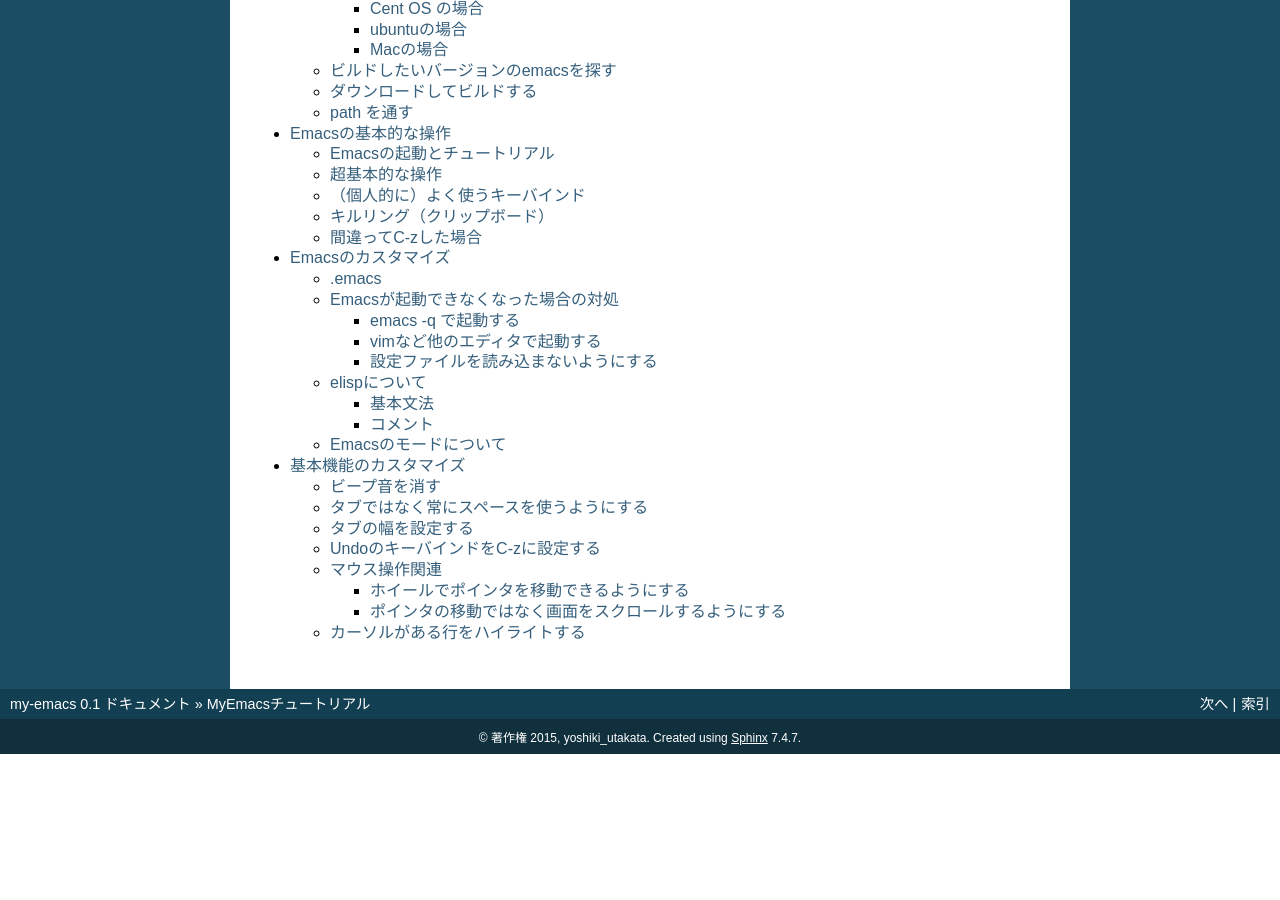
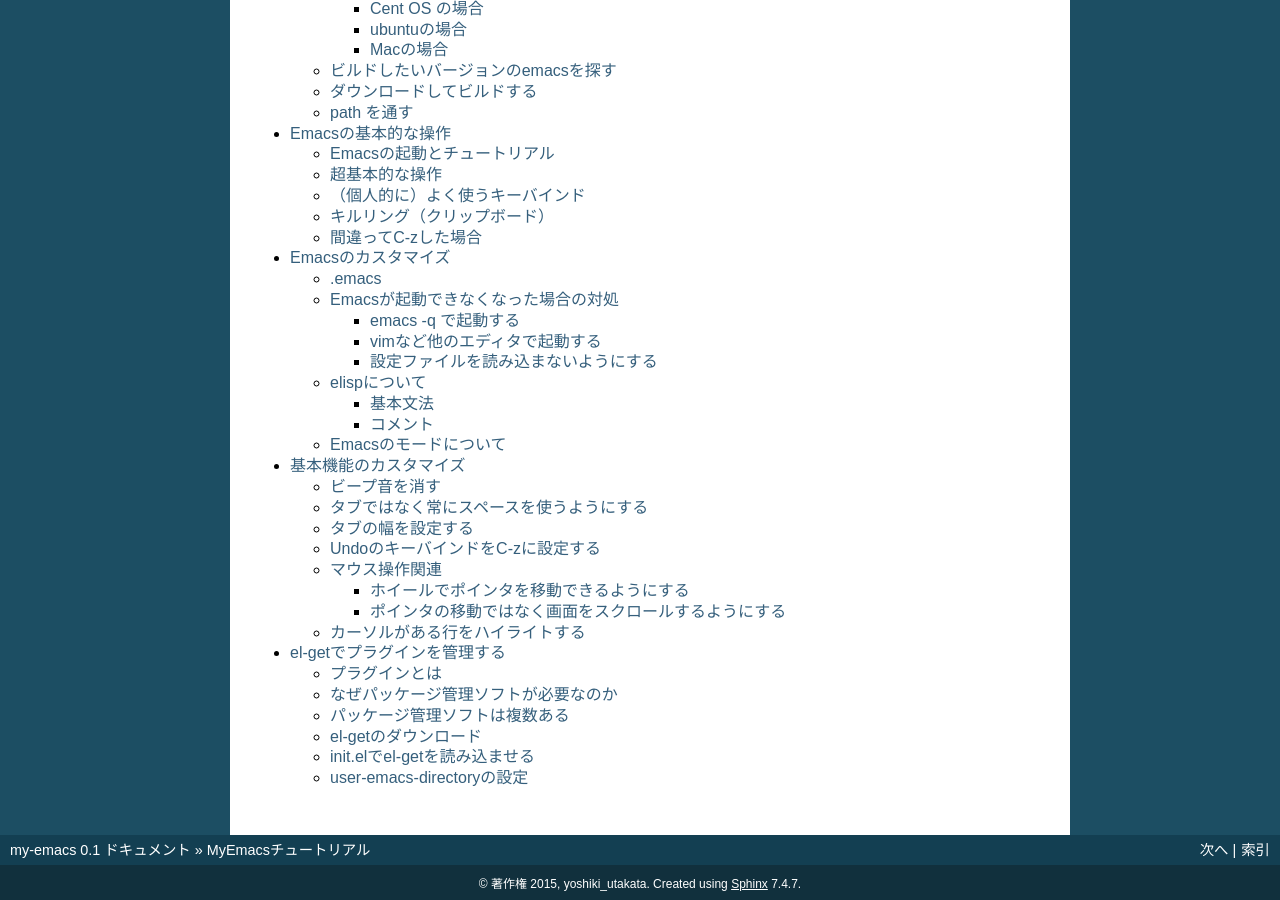
Before and after one commit to yoshikyoto/my-emacs-docs, a Sphinx documentation site: the page built from docs/index.rst, in a window 1280 px wide and 900 px high, scrolled down 753 px. Built offline with Sphinx 7.4.7, drawn with Linux system fonts in a browser that asks for light colours; before the commit the page ends 1507 px from its top, so only the background shows below that; some of the changed lines change nothing that is shown.

Commit message:
el-getについて追記

```diff
--- /dev/null
+++ b/docs/el-get.rst
@@ -0,0 +1,109 @@
+============================
+el-getでプラグインを管理する
+============================
+
+ここでは、ついに、Emacs標準機能ではない、プラグインについて触れていきます。
+
+最初にインストールするのは、パッケージ管理ソフトであるel-getです。
+
+プラグインとは
+==============
+
+Emacsはカスタマイズ性に優れたエディタです。
+Emacs自体にも様々な機能が付属しています。
+しかし、より複雑な機能や、特定の用途にのみ特化した機能は標準では付属していないこともあります。
+そこで現れるのがプラグイン、あるいはパッケージと呼ばれるものです。
+例えば、Emacsから直接gitのコマンドをいじれるプラグインなどがあります。
+
+なぜパッケージ管理ソフトが必要なのか
+====================================
+
+パッケージを追加しようと思った場合、通常は以下の手順が必要になります。
+
+1) パッケージを配布しているサイトに行き、パッケージをダウンロードする
+2) init.elに設定を書き、パッケージをEmacsに読み込ませる
+
+パッケージ管理ソフトの導入によってこうなります。
+
+1) init.elにパッケージの設定を書く
+2) パッケージ管理ソフトがその設定を読み、必要に応じて勝手にパッケージをダウンロードしてEmacsに読み込ませてくれる
+
+2の部分が全部自動化され、パッケージの管理が楽になります。
+
+もちろん、ファイルをダウンロードすることが手間にならない人は、パッケージ管理ソフトを導入する必要がありません。
+
+パッケージ管理ソフトは複数ある
+==============================
+
+packagge.el, cask, el-get など様々なパッケージ管理ソフトがありますが、
+このチュートリアルではel-getを使います。
+これは好みであり、必ずしもel-getを使う必要がありません。
+el-getを選択した理由としては、
+Emacsに特化されていて、対応しているパッケージの種類も多そうである、という点にあります。
+
+
+el-getのダウンロード
+====================
+
+当然ながら、el-get自体は自分でダウンロードしないといけません。
+ここでは、el-getの導入を通して、古来ながらの「Emacsプラグインの導入手順」を学びます。
+
+el-get本体は、 https://github.com/dimitri/el-get で管理されていますので、.emacs.d以下にcloneしましょう。
+
+.. code:: shell
+
+   $ cd ~/.emacs.d
+   $ git clone https://github.com/dimitri/el-get
+   $ cd el-get
+   $ ls
+   README.md                el-get-build.el          el-get-check.el ...
+
+init.elでel-getを読み込ませる
+=============================
+
+init.elの以下を追記します。
+``~/.emacs.d/elisp`` ディレクトリを作成しておきましょう。
+
+.. code:: elisp
+
+   ;; el-get のディレクトリをload-pathに追加
+   (add-to-list 'load-path "~/.emacs.d/el-get")
+   ;; el-get.el を読み込ませる
+   (require 'el-get)
+   ;; el-getでダウンロードしたパッケージの保存先
+   (setq el-get-dir "~/.emacs.d/elisp")
+
+``~/.emacs.d/el-get/`` ディレクトリにある ``el-get.el`` をrequireする必要があるため、
+必ずこの2つの記述が必要になります。
+requireするだけではエラーになりますので注意してください。
+そして最後に、el-getでダウンロードされたパッケージが入るディレクトリを設定してください。
+これは、.emacs.d ディレクトリそのものではない方が良いです。
+
+ここまで設定を記述したら、emacsを再起動してみて、設定読み込みエラーが出ないことを確認してください。
+``M-x el-get-list-packsges`` でパッケージ一覧が出てきたら導入できている証拠です。
+
+user-emacs-directoryの設定
+==========================
+
+ここで、user-emacs-directoryの設定をしておくと便利です。
+この設定はel-getとは関係ありませんが、設定しておくと後々便利です。
+以下をinit.elに記述します。
+
+.. code:: elisp
+
+   (when load-file-name (setq user-emacs-directory (file-name-directory load-file-name)))
+
+これを記述すると、上のel-getのための設定はこうなります。
+
+.. code:: elisp
+
+   ;; el-get のディレクトリをload-pathに追加
+   (add-to-list 'load-path (locate-user-emacs-file "el-get"))
+   ;; el-get.el を読み込ませる
+   (require 'el-get)
+   ;; el-getでダウンロードしたパッケージの保存先
+   (setq el-get-dir (locate-user-emacs-file "elisp"))
+
+いちいち ``~/.emacs.d`` と記述していた部分が綺麗になります。
+
+さて、次からはよく使われているパッケージをel-getを使ってダウンロードしてみます。
--- a/docs/index.rst
+++ b/docs/index.rst
@@ -40,3 +40,4 @@
    start
    customize
    basic-customize
+   el-get
```
